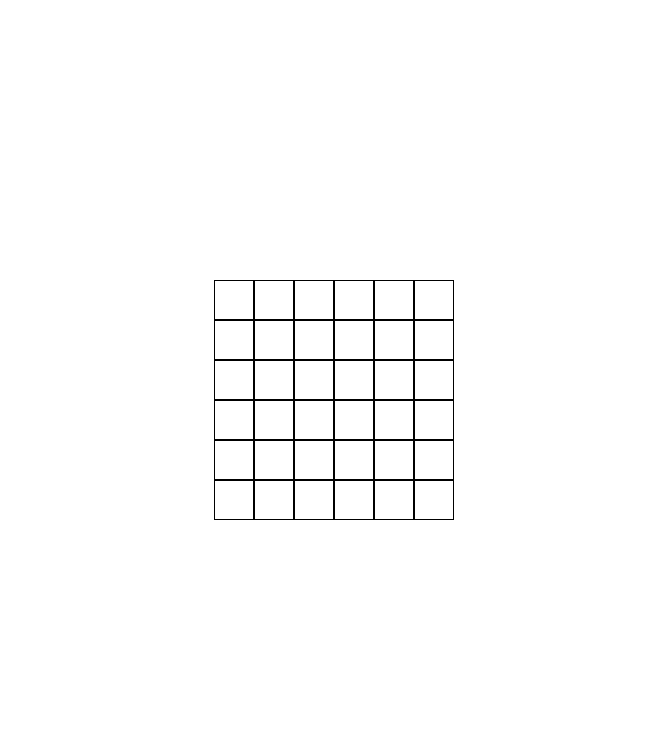
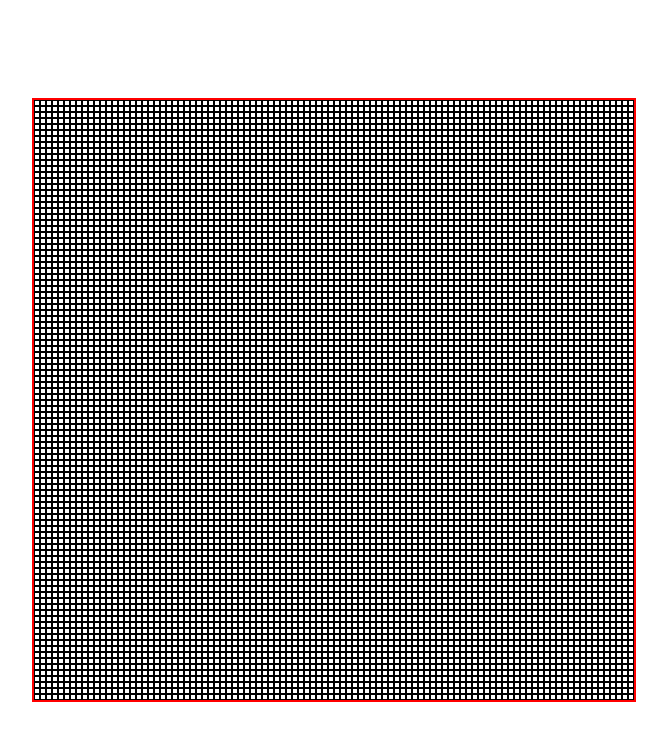
Before and after one commit to Abel157/etch-a-sketch, a plain HTML site: page index.html in a window 1280 px wide. Shown: the whole page, without its empty margins (306-973 px from the left). Drawn offline with Linux system fonts and the light colour scheme.

Commit message:
fix the container's width and height

```diff
--- a/script.js
+++ b/script.js
@@ -1,21 +1,27 @@
 const container=document.querySelector(".container");
+
 function drawGrid(n){
-    let no=0;
+    const cellSize = 600/n;
+    console.log(cellSize);
     for (let i=0; i<n;i++){
         const holder=document.createElement("div");//needs to be created again and again to be appended
         for(let j=0;j<n;j++){
             const grid=document.createElement("div");
             holder.className="holder";
-            grid.className="grid";
+            grid.classList="grid";
+            grid.style.width=cellSize+"px";
+            grid.style.height=cellSize+"px";
+            holder.appendChild(grid);
             grid.addEventListener('mouseenter',(e)=>{
-                grid.setAttribute("style","background-color:green;");
+                grid.style.backgroundColor="green";
             });
-            holder.appendChild(grid);
+
         };
         container.appendChild(holder);
 
-}
+    };
+
 };
 
 
-drawGrid(6)
+drawGrid(100);
--- a/style.css
+++ b/style.css
@@ -6,27 +6,28 @@ body{
     display: flex;
     justify-content: center;
     align-items: center;
+    padding: 0;
+
 }
 .holder{
     margin: 0;
     display: flex;
+    padding: 0;
+    max-width: 600px;
+
+}
+.container{
+    display: flex;
+    flex-direction: column;
+    border: 2px solid red;
+    align-self: center;
     align-items: center;
     justify-content: center;
-}
-.container{
-    align-self: center;
-    display: flex;
-    flex-direction: column;
-    align-items: center;
-    justify-content: center;
-
-
+    max-height: 600px;
+    width: 600px;
 }
 .grid{
-    margin: 0;
-    border:1px solid black;
-    width:40px;
-    height:40px;
+    padding: 1px;
+    border:1px solid  black;
     box-sizing: border-box;
-
 }
```
